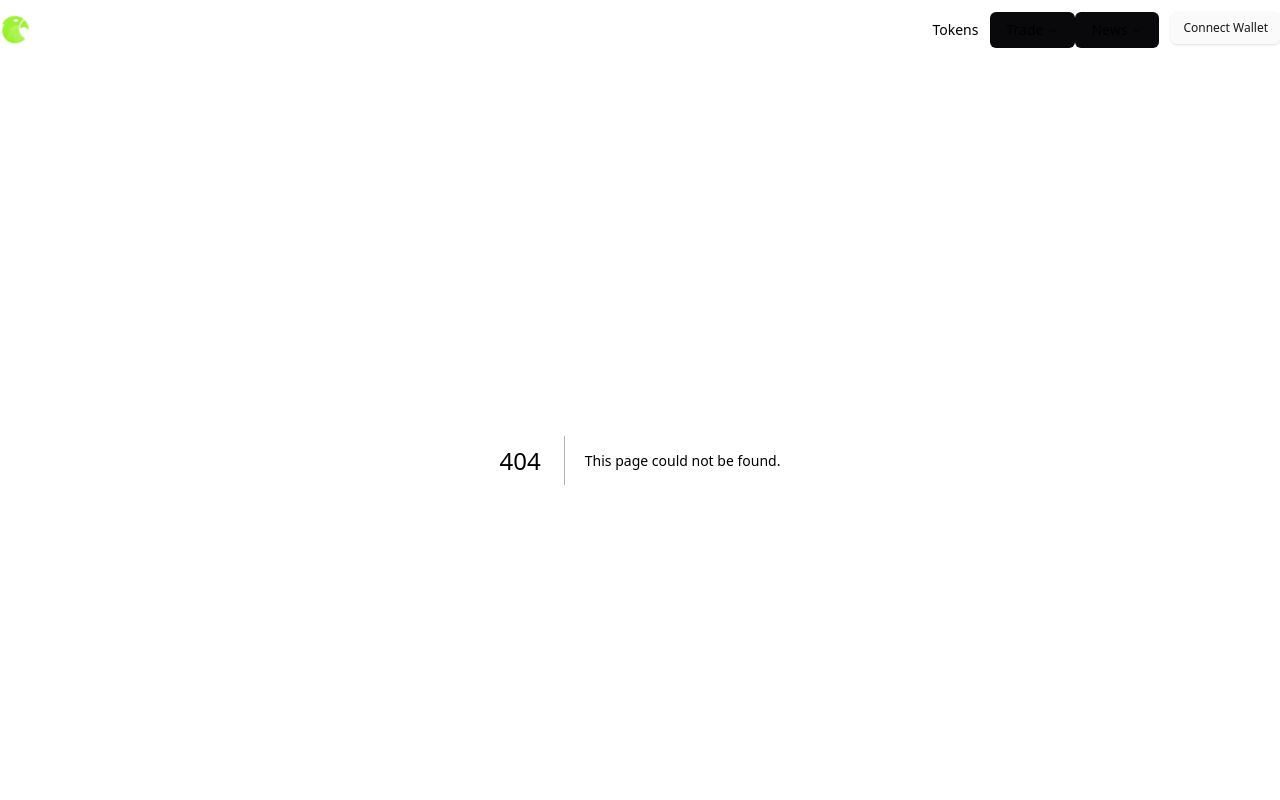
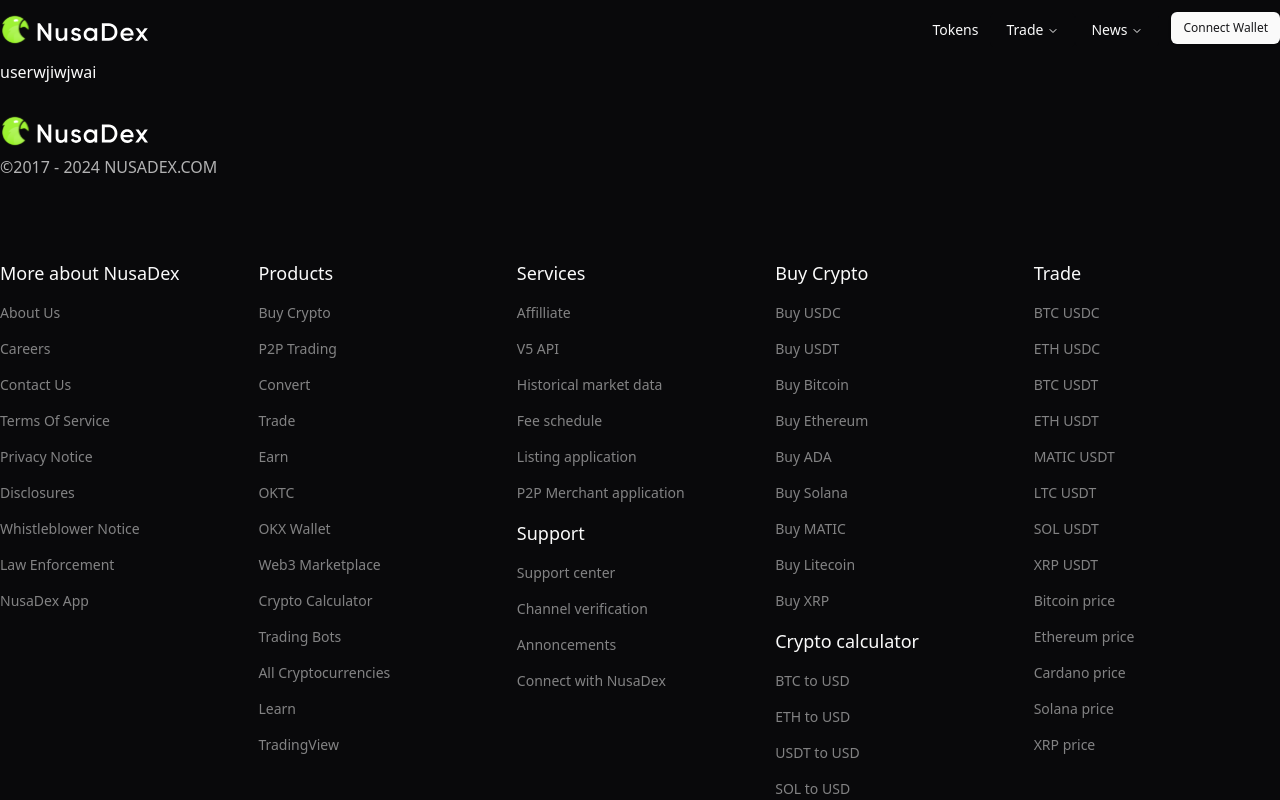
Before and after one commit to RamzGxz/nusadex, a Next.js app: page /user in a window 1280 px wide. Before the commit this address had no page. Shown: the top 800 px of the page. Built offline with nearby package versions, Linux system fonts and the light colour scheme.

Commit message:
add userpage

```diff
--- /dev/null
+++ b/src/pages/user/index.tsx
@@ -0,0 +1,7 @@
+const UserPage =  () =>{
+    return (
+        <div>userwjiwjwai</div>
+    )
+}
+
+export default UserPage
```
